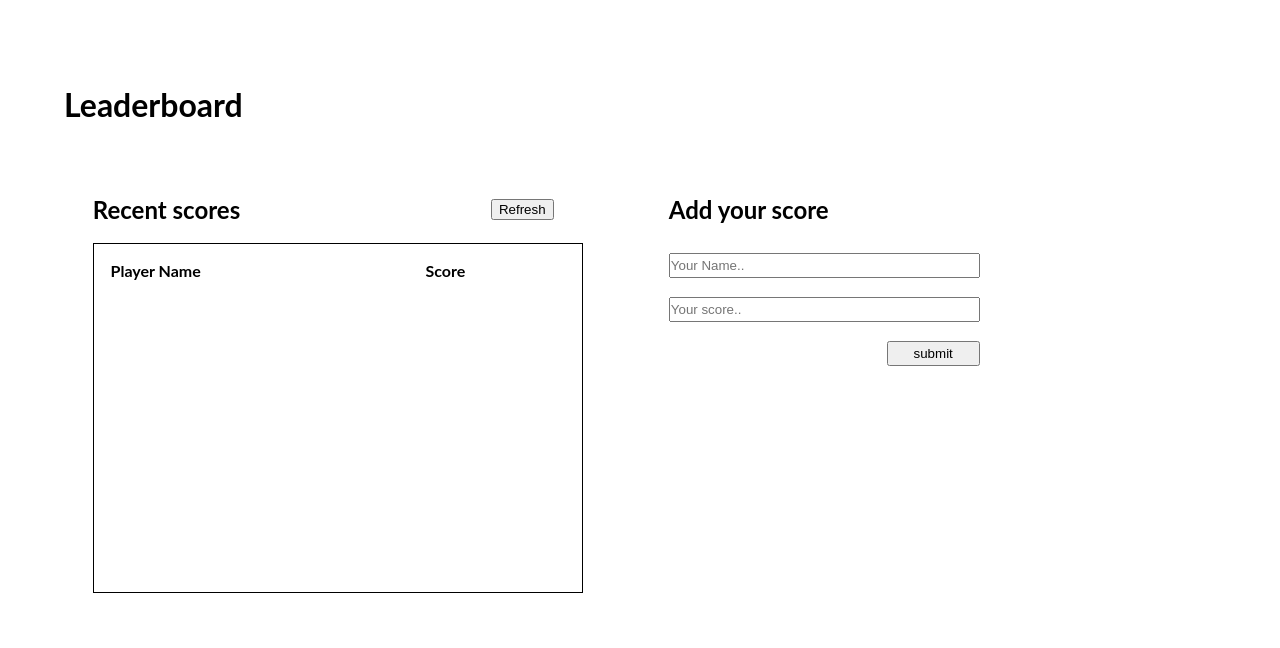
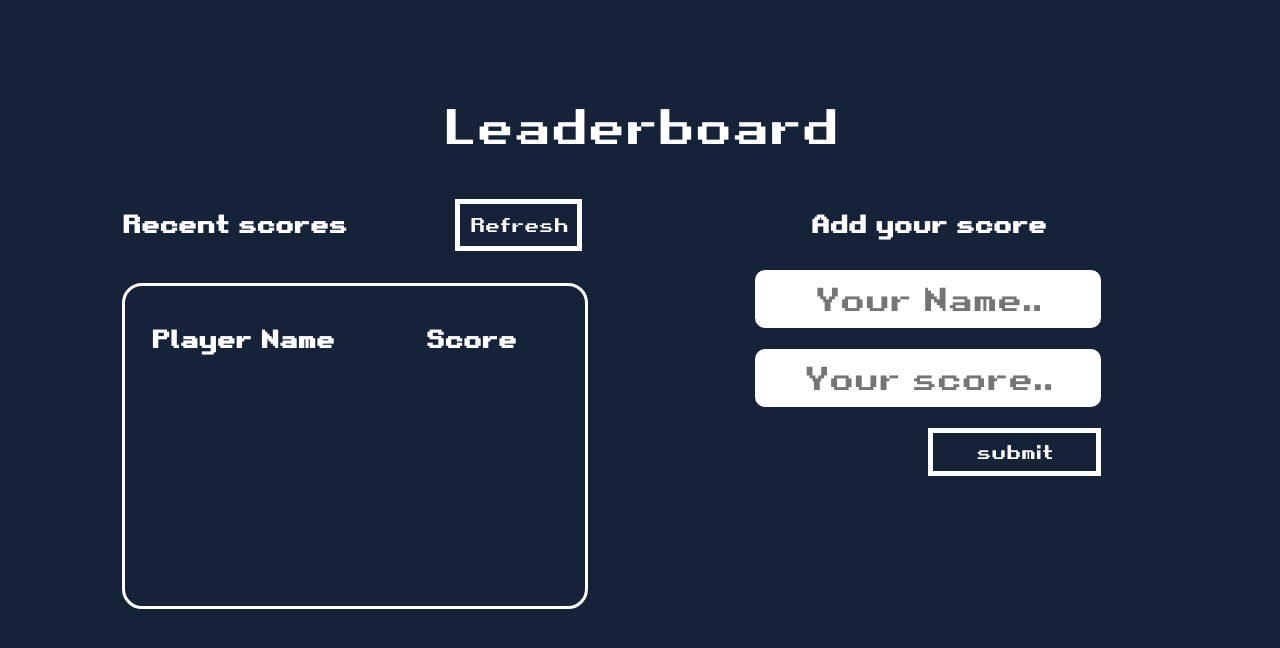
Before and after one commit to ram1117/leaderboard-app, a website built with webpack: page src/index.html in a window 1280 px wide. Built offline with nearby package versions, Linux system fonts and the light colour scheme; no server answers.

Commit message:
Add stylingto the leaderboard web page
1.Add css styling to the webpage
2.Add new font to be used in the web page
3.fixed linter errors in style.css
4.build dist files for deployment

```diff
--- a/src/modules/interfaceAPI.js
+++ b/src/modules/interfaceAPI.js
@@ -1,6 +1,6 @@
 import { readFromForm, populateScoresTable, showMessage } from './appCRUD.js';
 
-const gameId = '/xAnLxnpCzCYPPY9fdvNC';
+const gameId = '/myB4aP7362UjeuVPdr2v';
 const baseUrl = 'https://us-central1-js-capstone-backend.cloudfunctions.net/api/';
 const scoreUrl = `${baseUrl}games${gameId}/scores/`;
 
--- a/src/style.css
+++ b/src/style.css
@@ -1,8 +1,21 @@
+@font-face {
+  font-family: retroGame;
+  src: url('../src/fonts/Retro Gaming.ttf');
+}
+
 body {
   padding: 5%;
-  margin: 0;
+  margin: 0 auto;
   box-sizing: border-box;
-  font-family: Lato, sans-serif;
+  font-family: retroGame, sans-serif;
+  background: #152238;
+  color: #fff;
+}
+
+.page-header > h1 {
+  font-size: 2.5em;
+  font-weight: 100;
+  text-align: center;
 }
 
 .main-content {
@@ -11,7 +24,7 @@ body {
 }
 
 .section-score-display {
-  padding: 5%;
+  margin: 0 auto;
   width: 80%;
 }
 
@@ -20,29 +33,45 @@ body {
   flex-direction: row;
   justify-content: space-between;
   align-items: center;
+  margin-bottom: 5%;
 }
 
 .table-wrapper {
   width: 100%;
   height: 40vh;
-  padding: 3%;
-  border: solid 1px black;
+  border: solid 3px #fff;
+  border-radius: 20px;
   overflow-y: auto;
+  margin-bottom: 5%;
 }
 
 .score-table {
   width: 100%;
   text-align: left;
+  padding: 5%;
+}
+
+.table-header {
+  font-size: 1.5em;
+  height: 7vh;
+}
+
+.data-row {
+  font-size: 1.1em;
+  font-weight: 100;
+  height: 5vh;
 }
 
 .section-score-add {
-  padding: 5%;
+  width: 100%;
+  text-align: center;
 }
 
 #form-score-add {
   width: 60%;
   display: flex;
   flex-direction: column;
+  margin: 0 auto;
 }
 
 #form-score-add > * {
@@ -50,13 +79,43 @@ body {
   margin: 3% 0;
 }
 
+#form-score-add > input {
+  border: solid 5px #fff;
+  border-radius: 10px;
+  font-family: retroGame, sans-serif;
+  text-align: center;
+  font-size: 2em;
+  font-weight: 100;
+}
+
 .input-label {
   display: none;
 }
 
+#button-refresh,
 #button-submit {
-  width: 30%;
+  border: solid 5px #fff;
+  background: #152238;
+  color: #fff;
+  font-size: 1.2em;
+  font-family: retroGame, sans-serif;
+}
+
+#button-refresh {
+  padding: 2%;
+}
+
+#button-submit {
+  padding: 2%;
+  width: 50%;
   align-self: flex-end;
+}
+
+#button-refresh:hover,
+#button-submit:hover {
+  cursor: pointer;
+  background: #fff;
+  color: #152238;
 }
 
 .error-msg2 {
@@ -72,7 +131,13 @@ body {
   color: green;
 }
 
-@media screen and (min-width: 768px) {
+@media screen and (min-width: 992px) {
+  .page-header > h1 {
+    font-size: 3em;
+    font-weight: 100;
+    text-align: center;
+  }
+
   .main-content {
     display: grid;
     grid-template-columns: 1fr 1fr;
--- a/webpack.config.js
+++ b/webpack.config.js
@@ -24,6 +24,10 @@ module.exports = {
         test: /\.css$/i,
         use: ['style-loader', 'css-loader'],
       },
+      {
+        test: /\.ttf$/i,
+        type: 'asset/resource',
+      },
     ],
   },
 };
```
Also changed, not shown: dist/c1a52a602585b2d6baf8.ttf (added), dist/main.js, src/fonts/Retro Gaming.ttf (added).
